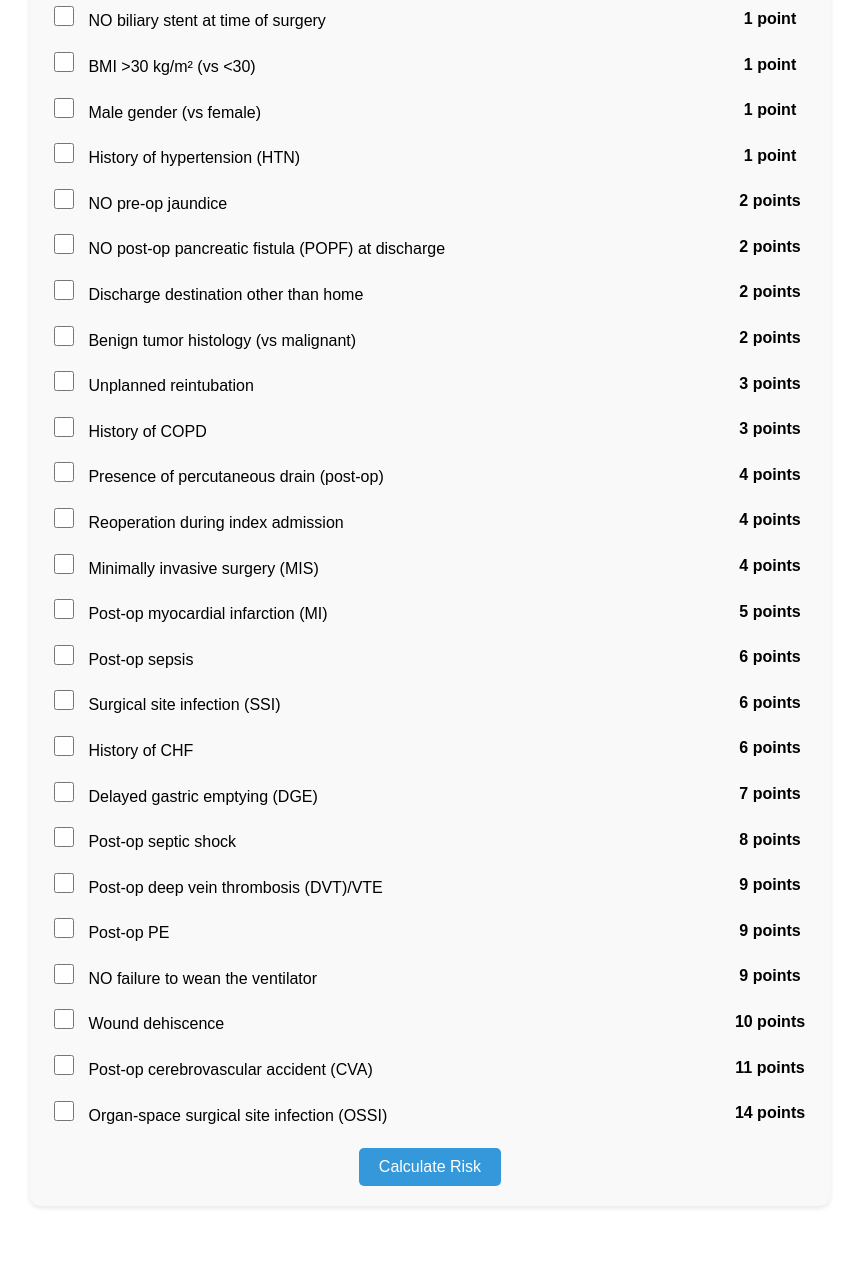
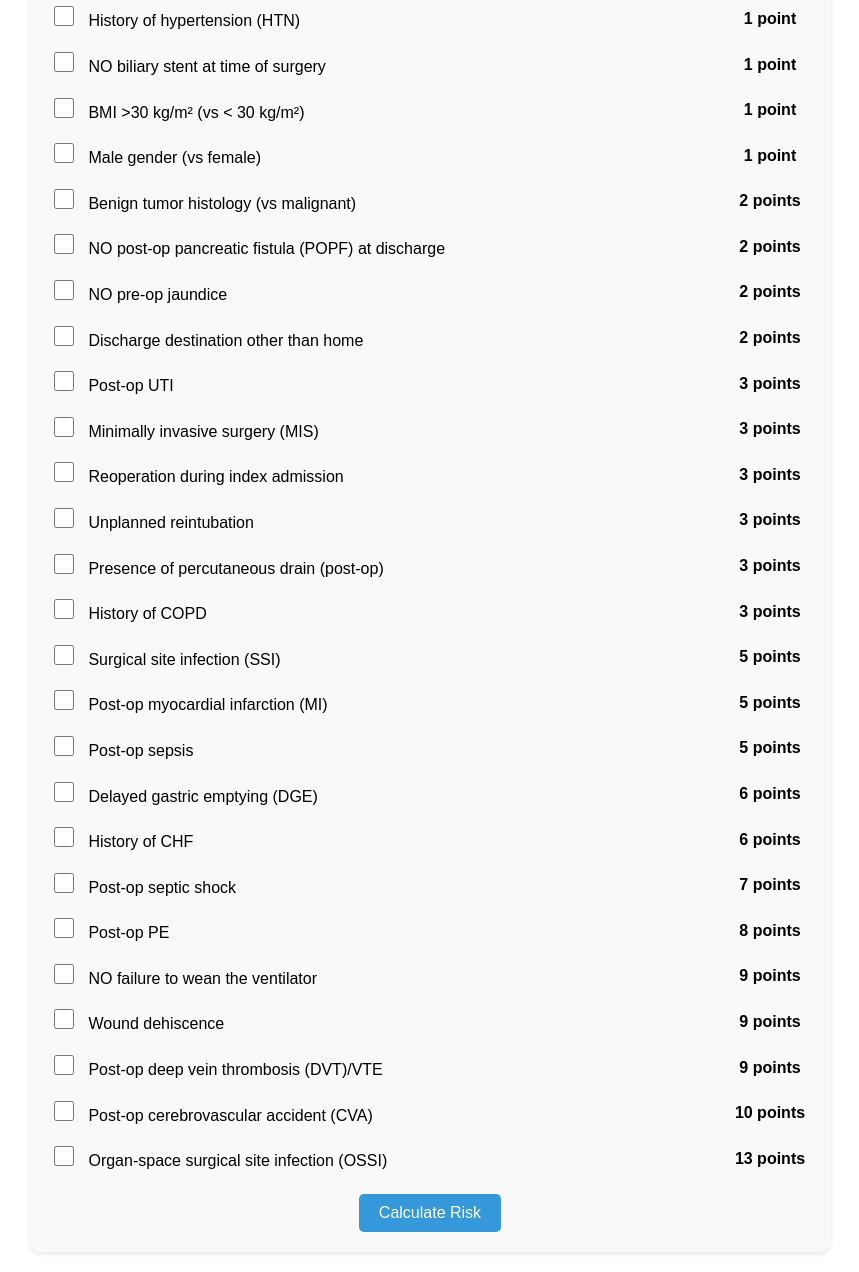
Before and after one commit to jchrispolanco/website, a plain HTML site: page index.html in a window 1280 px wide. Shown: the part 248-1520 px from the top of the page, without its empty margins (210-1069 px from the left). Before the commit the page ends 1474 px from the top, so only its background shows below. Drawn offline with Linux system fonts and the light colour scheme.

Commit message:
Update RSC

```diff
--- a/index.html
+++ b/index.html
@@ -103,6 +103,14 @@
         <form id="risk-calculator">
             <div class="form-group">
                 <label>
+                    <input type="checkbox" name="htn">
+                    History of hypertension (HTN)
+                </label>
+                <span class="points">1 point</span>
+            </div>
+
+            <div class="form-group">
+                <label>
                     <input type="checkbox" name="no_biliary_stent">
                     NO biliary stent at time of surgery
                 </label>
@@ -112,7 +120,7 @@
             <div class="form-group">
                 <label>
                     <input type="checkbox" name="bmi_over_30">
-                    BMI >30 kg/m² (vs <30)
+                    BMI >30 kg/m² (vs < 30 kg/m²)
                 </label>
                 <span class="points">1 point</span>
             </div>
@@ -127,16 +135,8 @@
 
             <div class="form-group">
                 <label>
-                    <input type="checkbox" name="htn">
-                    History of hypertension (HTN)
-                </label>
-                <span class="points">1 point</span>
-            </div>
-
-            <div class="form-group">
-                <label>
-                    <input type="checkbox" name="no_preop_jaundice">
-                    NO pre-op jaundice
+                    <input type="checkbox" name="benign_tumor">
+                    Benign tumor histology (vs malignant)
                 </label>
                 <span class="points">2 points</span>
             </div>
@@ -151,6 +151,14 @@
 
             <div class="form-group">
                 <label>
+                    <input type="checkbox" name="no_preop_jaundice">
+                    NO pre-op jaundice
+                </label>
+                <span class="points">2 points</span>
+            </div>
+
+            <div class="form-group">
+                <label>
                     <input type="checkbox" name="discharge_not_home">
                     Discharge destination other than home
                 </label>
@@ -159,16 +167,40 @@
 
             <div class="form-group">
                 <label>
-                    <input type="checkbox" name="benign_tumor">
-                    Benign tumor histology (vs malignant)
+                    <input type="checkbox" name="post_op_uti">
+                    Post-op UTI
                 </label>
-                <span class="points">2 points</span>
+                <span class="points">3 points</span>
+            </div>
+
+            <div class="form-group">
+                <label>
+                    <input type="checkbox" name="minimally_invasive">
+                    Minimally invasive surgery (MIS)
+                </label>
+                <span class="points">3 points</span>
+            </div>
+
+            <div class="form-group">
+                <label>
+                    <input type="checkbox" name="reoperation">
+                    Reoperation during index admission
+                </label>
+                <span class="points">3 points</span>
             </div>
 
             <div class="form-group">
                 <label>
                     <input type="checkbox" name="unplanned_reintubation">
                     Unplanned reintubation
+                </label>
+                <span class="points">3 points</span>
+            </div>
+
+            <div class="form-group">
+                <label>
+                    <input type="checkbox" name="percutaneous_drain">
+                    Presence of percutaneous drain (post-op)
                 </label>
                 <span class="points">3 points</span>
             </div>
@@ -183,26 +215,10 @@
 
             <div class="form-group">
                 <label>
-                    <input type="checkbox" name="percutaneous_drain">
-                    Presence of percutaneous drain (post-op)
+                    <input type="checkbox" name="ssi">
+                    Surgical site infection (SSI)
                 </label>
-                <span class="points">4 points</span>
-            </div>
-
-            <div class="form-group">
-                <label>
-                    <input type="checkbox" name="reoperation">
-                    Reoperation during index admission
-                </label>
-                <span class="points">4 points</span>
-            </div>
-
-            <div class="form-group">
-                <label>
-                    <input type="checkbox" name="minimally_invasive">
-                    Minimally invasive surgery (MIS)
-                </label>
-                <span class="points">4 points</span>
+                <span class="points">5 points</span>
             </div>
 
             <div class="form-group">
@@ -218,13 +234,13 @@
                     <input type="checkbox" name="sepsis">
                     Post-op sepsis
                 </label>
-                <span class="points">6 points</span>
+                <span class="points">5 points</span>
             </div>
 
             <div class="form-group">
                 <label>
-                    <input type="checkbox" name="ssi">
-                    Surgical site infection (SSI)
+                    <input type="checkbox" name="dge">
+                    Delayed gastric emptying (DGE)
                 </label>
                 <span class="points">6 points</span>
             </div>
@@ -239,26 +255,10 @@
 
             <div class="form-group">
                 <label>
-                    <input type="checkbox" name="dge">
-                    Delayed gastric emptying (DGE)
-                </label>
-                <span class="points">7 points</span>
-            </div>
-
-            <div class="form-group">
-                <label>
                     <input type="checkbox" name="septic_shock">
                     Post-op septic shock
                 </label>
-                <span class="points">8 points</span>
-            </div>
-
-            <div class="form-group">
-                <label>
-                    <input type="checkbox" name="dvt_vte">
-                    Post-op deep vein thrombosis (DVT)/VTE
-                </label>
-                <span class="points">9 points</span>
+                <span class="points">7 points</span>
             </div>
 
             <div class="form-group">
@@ -266,7 +266,7 @@
                     <input type="checkbox" name="pe">
                     Post-op PE
                 </label>
-                <span class="points">9 points</span>
+                <span class="points">8 points</span>
             </div>
 
             <div class="form-group">
@@ -282,7 +282,15 @@
                     <input type="checkbox" name="wound_dehiscence">
                     Wound dehiscence
                 </label>
-                <span class="points">10 points</span>
+                <span class="points">9 points</span>
+            </div>
+
+            <div class="form-group">
+                <label>
+                    <input type="checkbox" name="dvt_vte">
+                    Post-op deep vein thrombosis (DVT)/VTE
+                </label>
+                <span class="points">9 points</span>
             </div>
 
             <div class="form-group">
@@ -290,7 +298,7 @@
                     <input type="checkbox" name="cva">
                     Post-op cerebrovascular accident (CVA)
                 </label>
-                <span class="points">11 points</span>
+                <span class="points">10 points</span>
             </div>
 
             <div class="form-group">
@@ -298,7 +306,7 @@
                     <input type="checkbox" name="ossi">
                     Organ-space surgical site infection (OSSI)
                 </label>
-                <span class="points">14 points</span>
+                <span class="points">13 points</span>
             </div>
 
             <button type="button" onclick="calculateRisk()">Calculate Risk</button>
@@ -321,31 +329,32 @@
 
     <script>
         const riskFactors = {
+            "htn": {name: "History of hypertension (HTN)", points: 1},
             "no_biliary_stent": {name: "NO biliary stent at time of surgery", points: 1},
-            "bmi_over_30": {name: "BMI >30 kg/m² (vs <30)", points: 1},
+            "bmi_over_30": {name: "BMI >30 kg/m² (vs < 30 kg/m²)", points: 1},
             "male_gender": {name: "Male gender (vs female)", points: 1},
-            "htn": {name: "History of hypertension (HTN)", points: 1},
+            "benign_tumor": {name: "Benign tumor histology (vs malignant)", points: 2},
+            "no_popf": {name: "NO post-op pancreatic fistula (POPF) at discharge", points: 2},
             "no_preop_jaundice": {name: "NO pre-op jaundice", points: 2},
-            "no_popf": {name: "NO post-op pancreatic fistula (POPF) at discharge", points: 2},
             "discharge_not_home": {name: "Discharge destination other than home", points: 2},
-            "benign_tumor": {name: "Benign tumor histology (vs malignant)", points: 2},
+            "post_op_uti": {name: "Post-op UTI", points: 3},
+            "minimally_invasive": {name: "Minimally invasive surgery (MIS)", points: 3},
+            "reoperation": {name: "Reoperation during index admission", points: 3},
             "unplanned_reintubation": {name: "Unplanned reintubation", points: 3},
+            "percutaneous_drain": {name: "Presence of percutaneous drain (post-op)", points: 3},
             "copd": {name: "History of COPD", points: 3},
-            "percutaneous_drain": {name: "Presence of percutaneous drain (post-op)", points: 4},
-            "reoperation": {name: "Reoperation during index admission", points: 4},
-            "minimally_invasive": {name: "Minimally invasive surgery (MIS)", points: 4},
+            "ssi": {name: "Surgical site infection (SSI)", points: 5},
             "mi": {name: "Post-op myocardial infarction (MI)", points: 5},
-            "sepsis": {name: "Post-op sepsis", points: 6},
-            "ssi": {name: "Surgical site infection (SSI)", points: 6},
+            "sepsis": {name: "Post-op sepsis", points: 5},
+            "dge": {name: "Delayed gastric emptying (DGE)", points: 6},
             "chf": {name: "History of CHF", points: 6},
-            "dge": {name: "Delayed gastric emptying (DGE)", points: 7},
-            "septic_shock": {name: "Post-op septic shock", points: 8},
+            "septic_shock": {name: "Post-op septic shock", points: 7},
+            "pe": {name: "Post-op PE", points: 8},
+            "no_failure_ventilator": {name: "NO failure to wean the ventilator", points: 9},
+            "wound_dehiscence": {name: "Wound dehiscence", points: 9},
             "dvt_vte": {name: "Post-op deep vein thrombosis (DVT)/VTE", points: 9},
-            "pe": {name: "Post-op PE", points: 9},
-            "no_failure_ventilator": {name: "NO failure to wean the ventilator", points: 9},
-            "wound_dehiscence": {name: "Wound dehiscence", points: 10},
-            "cva": {name: "Post-op cerebrovascular accident (CVA)", points: 11},
-            "ossi": {name: "Organ-space surgical site infection (OSSI)", points: 14}
+            "cva": {name: "Post-op cerebrovascular accident (CVA)", points: 10},
+            "ossi": {name: "Organ-space surgical site infection (OSSI)", points: 13}
         };
 
         function calculateRisk() {
@@ -366,18 +375,18 @@
 
             // Determine risk category with the updated thresholds
             let riskCategory, riskClass, readmissionRisk;
-            if (totalPoints <= 15) {
+            if (totalPoints <= 14) {
                 riskCategory = "Low Risk";
                 riskClass = "low-risk";
-                readmissionRisk = "8.10%";
-            } else if (totalPoints > 15 && totalPoints <= 27) {
+                readmissionRisk = "7.54%";
+            } else if (totalPoints >= 15 && totalPoints <= 29) {
                 riskCategory = "Moderate Risk";
                 riskClass = "moderate-risk";
-                readmissionRisk = "13.34%";
+                readmissionRisk = "13.56%";
             } else {
                 riskCategory = "High Risk";
                 riskClass = "high-risk";
-                readmissionRisk = "45.01%";
+                readmissionRisk = "50.05%";
             }
 
             // Display results
```
